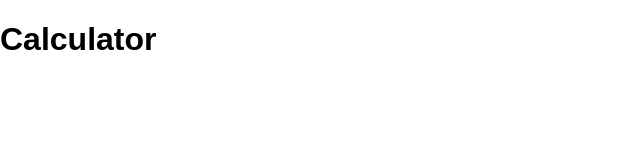
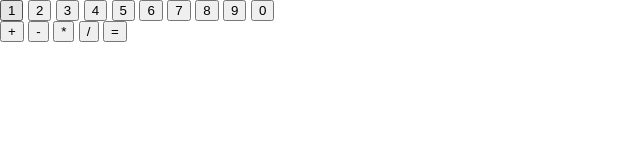
Before and after one commit to HuntOreo/calculator, a plain HTML site: page index.html in a window 1280 px wide. Shown: the whole page, without its empty margins (0-640 px from the left). Drawn offline with Linux system fonts and the light colour scheme.

Commit message:
Build HTML skeleton

```diff
--- a/index.html
+++ b/index.html
@@ -8,7 +8,32 @@
   </head>
 
   <body>
-    <h1>Calculator</h1>
+    <div class="calculator">
+      <div class="container">
+        <div class="screen"></div>
+        <div class="input">
+          <div class="integers">
+            <button class="int">1</button>
+            <button class="int">2</button>
+            <button class="int">3</button>
+            <button class="int">4</button>
+            <button class="int">5</button>
+            <button class="int">6</button>
+            <button class="int">7</button>
+            <button class="int">8</button>
+            <button class="int">9</button>
+            <button class="int">0</button>
+          </div>
+          <div class="operators">
+            <button class="operator">+</button>
+            <button class="operator">-</button>
+            <button class="operator">*</button>
+            <button class="operator">/</button>
+            <button class="operator">=</button>
+          </div>
+        </div>
+      </div>
+    </div>
 
     <script src="./script.js"></script>
   </body>
--- a/styles.css
+++ b/styles.css
@@ -13,3 +13,5 @@ body {
   padding: 0;
   margin: 0;
 }
+
+/* Calculator */
```
